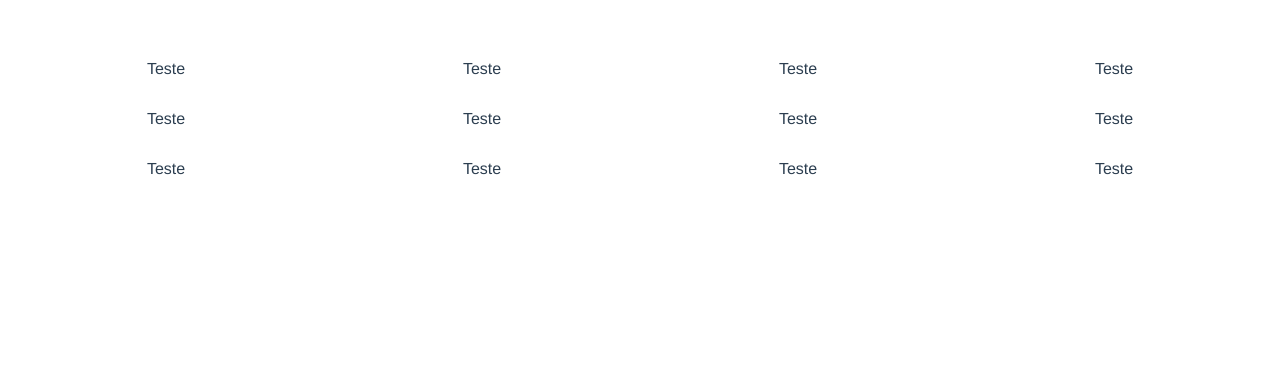
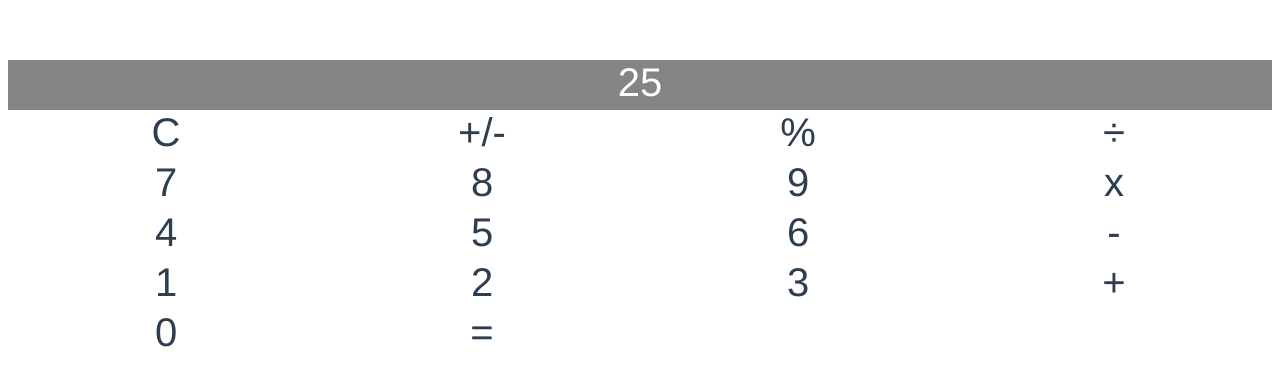
Before and after one commit to PriscilaRoza/calculadora-vue, a Vue app: page / in a window 1280 px wide. Shown: the top 386 px of the page. Built offline with nearby package versions, Linux system fonts and the light colour scheme.

Commit message:
Criação das teclas da calculadora

```diff
--- a/src/components/Calculadora.vue
+++ b/src/components/Calculadora.vue
@@ -1,17 +1,24 @@
 <template>
   <div class="calculadora">
-    <div>Teste</div>
-    <div>Teste</div>
-    <div>Teste</div>
-    <div>Teste</div>
-    <div>Teste</div>
-    <div>Teste</div>
-    <div>Teste</div>
-    <div>Teste</div>
-    <div>Teste</div>
-    <div>Teste</div>
-    <div>Teste</div>
-    <div>Teste</div>
+    <div class="display">25</div>
+    <div>C</div>
+    <div>+/-</div>
+    <div>%</div>
+    <div>÷</div>
+    <div>7</div>
+    <div>8</div>
+    <div>9</div>
+    <div>x</div>
+    <div>4</div>
+    <div>5</div>
+    <div>6</div>
+    <div>-</div>
+    <div>1</div>
+    <div>2</div>
+    <div>3</div>
+    <div>+</div>
+    <div>0</div>
+    <div>=</div>
   </div>
 </template>
 
@@ -22,8 +29,16 @@
 <!-- Add "scoped" attribute to limit CSS to this component only -->
 <style scoped>
 .calculadora {
+  font-size: 40px;
   display: grid;
   grid-template-columns: repeat(4, 1fr);
   grid-auto-rows: minmax(50px, auto);
 }
+.display{
+  /*para especificar em qual coluna colocar um item e quantas colunas o item abrangerá.*/
+  grid-column: 1 / 5;
+  background-color: #333;
+  opacity: 0.6;
+  color: #fff;
+}
 </style>
```
